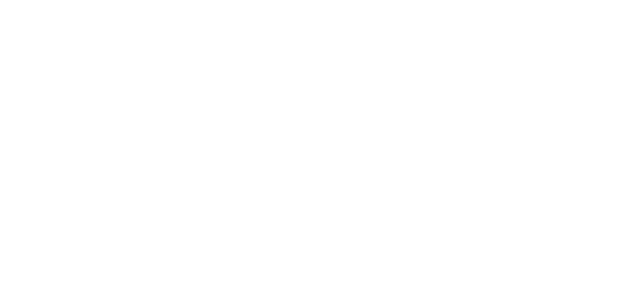
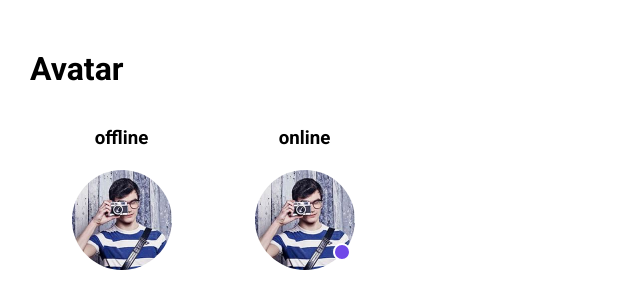
Before and after one commit to js-tasks-ru/htmlcss-20220811_istomina-asia, a website: page 06-lection4/01-avatar/index.html in a window 1280 px wide. Shown: the whole page, without its empty margins (0-640 px from the left). Drawn offline with Linux system fonts and the light colour scheme.

Commit message:
add avatar

```diff
--- a/06-lection4/01-avatar/avatar.css
+++ b/06-lection4/01-avatar/avatar.css
@@ -0,0 +1,37 @@
+.avatar {
+    width: 102px;
+    height: 102px;
+    position: relative;
+}
+
+.avatar__wrapper {
+    border: 1px solid transparent;
+    width: 100%;
+    height: 100%;
+    border-radius: 50%;
+    overflow: hidden;
+}
+.avatar__image {
+    width: 100%;
+    height: 100%;
+    object-fit: cover;
+}
+
+.avatar__indicator {
+    position: absolute;
+    right: 5px;
+    bottom: 10px;
+    height: 18px;
+    width: 18px;
+    z-index: 1000;
+    border-radius: 50%;
+}
+
+.avatar__indicator_status_offline {
+   display: none;
+}
+
+.avatar__indicator_status_online {
+    border: 2px solid var(--white);
+    background-color: var(--purple);
+}
--- a/06-lection4/01-avatar/index.html
+++ b/06-lection4/01-avatar/index.html
@@ -1,11 +1,45 @@
 <!DOCTYPE html>
 <!-- Страница с аватаром -->
 <html lang="ru">
+
 <head>
     <link rel="stylesheet" href="../../assets/css/main.css">
     <link rel="stylesheet" href="./avatar.css">
+    <style>
+        body {
+            padding: 30px;
+        }
+        .avatars {
+            display: grid;
+            width: 30%;
+            grid-template-columns: 1fr 1fr;
+            grid-template-rows: max-content max-content;
+            grid-auto-flow: column;
+            justify-items: center;
+        }
+    </style>
 </head>
+
 <body>
+    <h1>Avatar</h1>
+    <div class="avatars">
+        <h3>offline</h3>
+        <div class="avatar">
+            <div class="avatar__wrapper">
+                <img src="./public/avatar-200.jpg" alt="дядя" class="avatar__image">
+            </div>
+            <div class="avatar__indicator avatar__indicator_status_offline"></div>
+        </div>
+        <h3>online</h3>
+        <div class="avatar">
+            <div class="avatar__wrapper">
+                <img src="./public/avatar-200.jpg" alt="дядя онлайн" class="avatar__image">
+            </div>
+            <div class="avatar__indicator avatar__indicator_status_online"></div>
+        </div>
+    </div>
+
 
 </body>
+
 </html>
```
Lines whose indentation alone changed are shown as unchanged.
